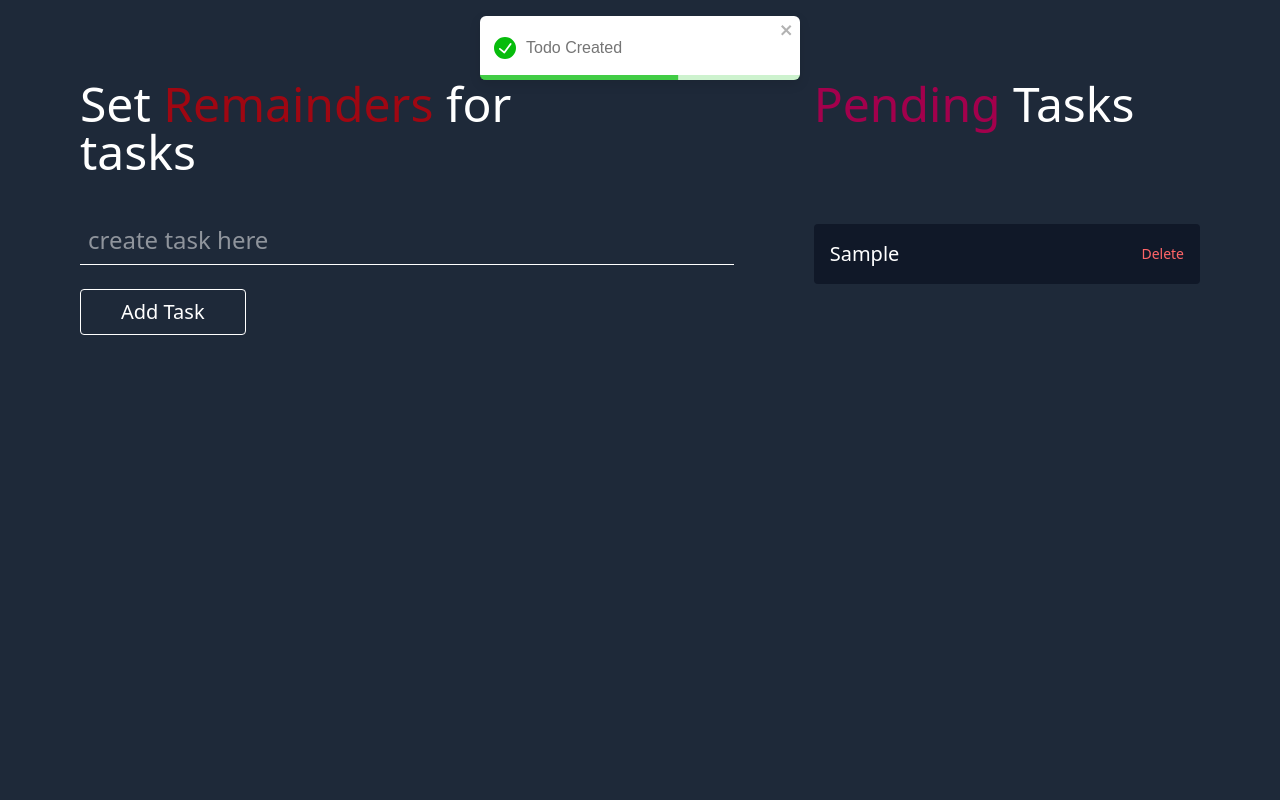
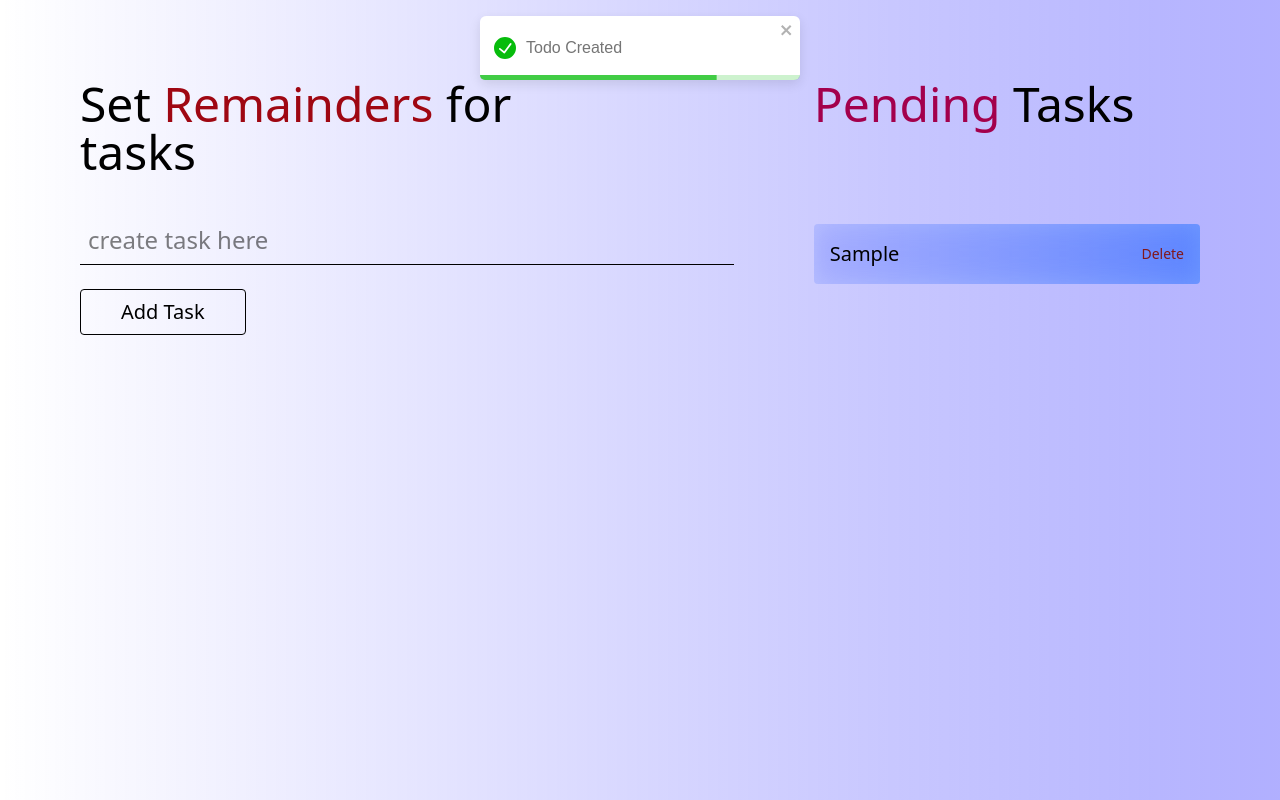
Before and after one commit to swagatsahu-07/first-todo, a React (Vite) app: page / in a window 1280 px wide. Both pictures are taken after typing "Sample" into the empty fields and a click on the button "Add Task". Built offline with nearby package versions, Linux system fonts and the light colour scheme.

Commit message:
context done more features to add

```diff
--- a/src/App.jsx
+++ b/src/App.jsx
@@ -10,7 +10,7 @@ function App() {
 
   return (
 
-    <div className='flex w-screen h-screen bg-gray-800 p-10 text-white'>
+    <div className='flex w-screen h-screen p-10 bg-gradient-to-r from-white-500/50 to-indigo-500/50 backdrop-blur-md'>
       <Create/>
       <Read/>
 
--- a/src/components/Read.jsx
+++ b/src/components/Read.jsx
@@ -18,8 +18,8 @@ const Read = () => {
      }
 
    const renderUser =  todos.map((val) => {
-    return <li className='mb-4 flex justify-between items-center p-4 bg-gray-900 rounded' key={val.id}>
-        <span className='text-xl font-thin'>{val.task}</span>  <button className='text-sm font-thin text-red-400' onClick={() => deleteHandler(val.id)}>Delete</button></li>
+    return <li className='mb-4 flex justify-between items-center p-4 bg-gradient-to-r from-indigo-300/50 to-blue-500/50 backdrop-blur-md rounded' key={val.id}>
+        <span className='text-xl font-thin'>{val.task}</span>  <button className='text-sm font-thin text-red-900' onClick={() => deleteHandler(val.id)}>Delete</button></li>
    })
   return (
 
```
